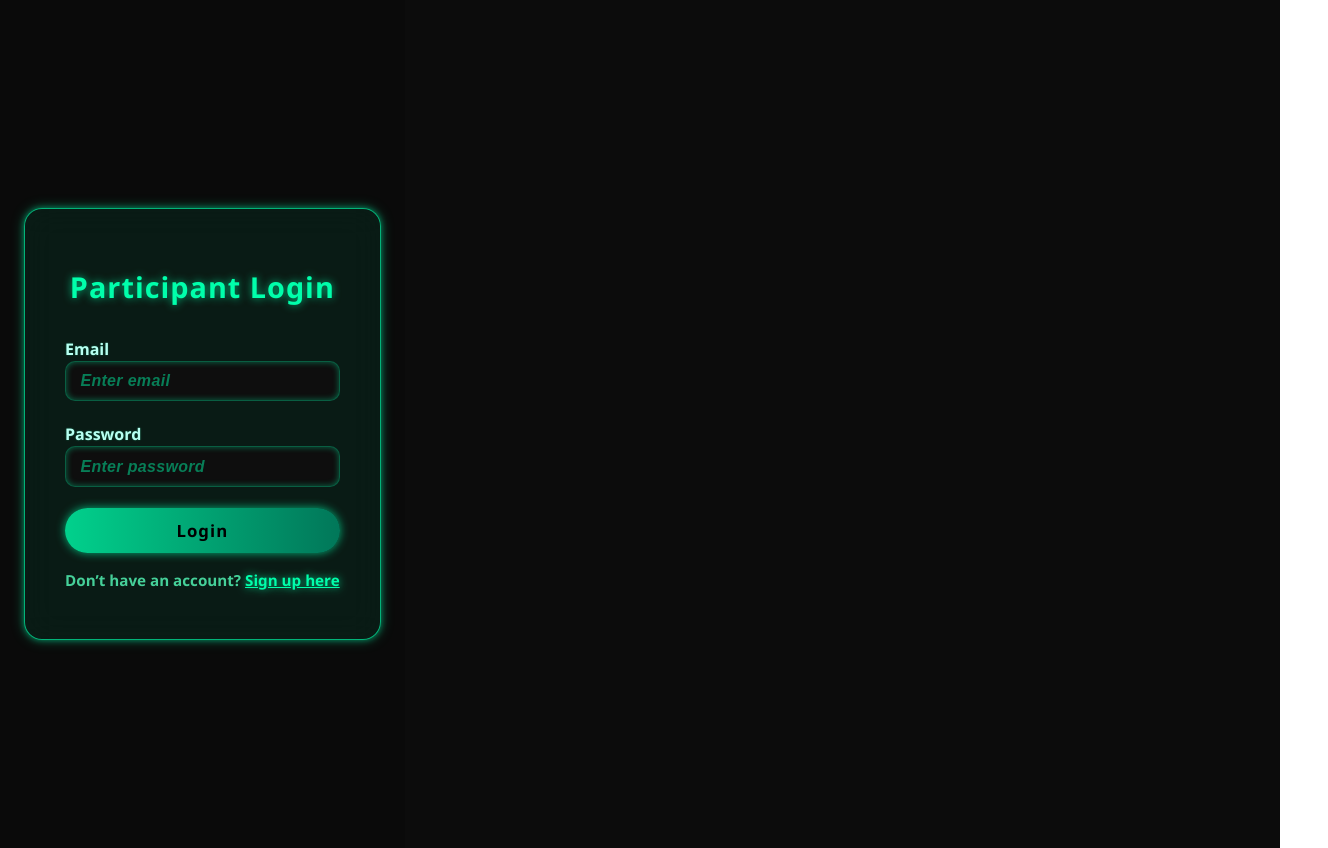
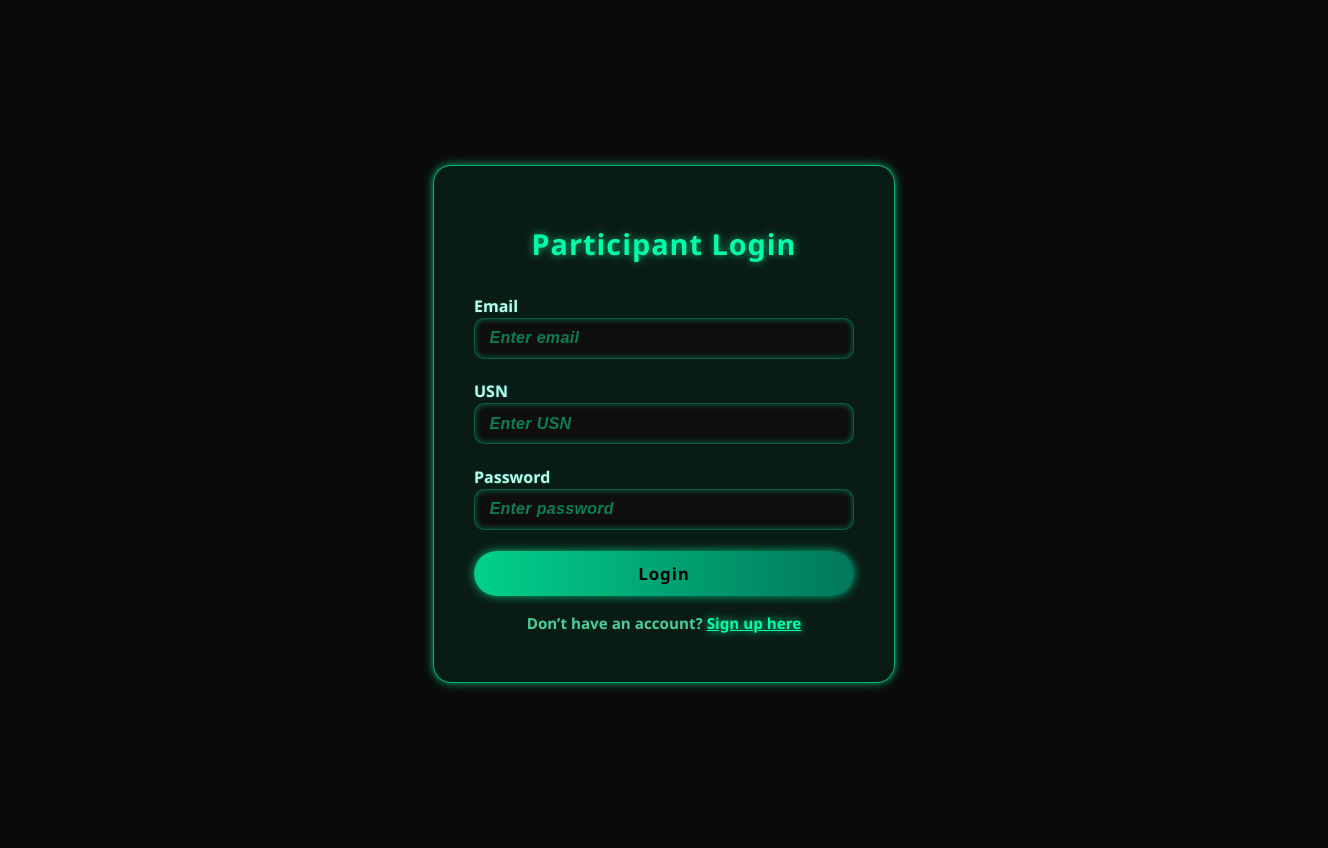
Before and after one commit to Amith0707/CampusConnectAi, a React (Vite) app in the folder client/: page /participant-login in a window 1280 px wide. Shown: the whole page, 1328 px wide, since content can reach past the window. Built offline with nearby package versions, Linux system fonts and the light colour scheme.

Commit message:
Did Minor fixes

```diff
--- a/client/src/pages/clubMember/ClubDashboard.jsx
+++ b/client/src/pages/clubMember/ClubDashboard.jsx
@@ -66,6 +66,9 @@ export default function ClubDashboard() {
   const [googleSheetLink, setGoogleSheetLink] = useState("");//added new
 
   const [entryFee, setEntryFee] = useState("");//added this entry fee
+  const [eventDate, setEventDate] = useState('');
+  const [eventTime, setEventTime] = useState('');
+  const [eventVenue, setEventVenue] = useState('');
 
   // New state to control FeaturesPanel visibility
   const [showFeaturesPanel, setShowFeaturesPanel] = useState(false);
@@ -127,6 +130,9 @@ export default function ClubDashboard() {
       setEventType("free");
       setEntryFee("");//added
       setGoogleFormLink("");//added google form link
+      setEventDate('');
+      setEventTime('');
+      setEventVenue('');
     }
   };
 
@@ -157,6 +163,9 @@ export default function ClubDashboard() {
           entryFee:eventType==="paid"? entryFee:0,
           googleFormLink,
           googleSheetLink,
+          date: eventDate,
+          time: eventTime,
+          venue: eventVenue,
         }),
       });
 
@@ -272,6 +281,28 @@ export default function ClubDashboard() {
                 rows={4}
                 className="input-area"
               />
+              {/*Adding venue date and time*/}
+              <input
+                type="date"
+                placeholder="Event Date"
+                value={eventDate}
+                onChange={(e) => setEventDate(e.target.value)}
+                className="input-area"
+              />
+              <input
+                type="time"
+                placeholder="Event Time"
+                value={eventTime}
+                onChange={(e) => setEventTime(e.target.value)}
+                className="input-area"
+              />
+              <input
+                type="text"
+                placeholder="Event Venue"
+                value={eventVenue}
+                onChange={(e) => setEventVenue(e.target.value)}
+                className="input-area"
+              />
 
               {/* Multi-select dropdown for interests */}
               <label htmlFor="event-interests" className="select-label">
--- a/client/src/pages/participant/ParticipantAuth.css
+++ b/client/src/pages/participant/ParticipantAuth.css
@@ -212,3 +212,14 @@
   letter-spacing: 0.04em;
   user-select: none;
 }
+
+/*Let's see if it fixes this alignment*/
+/* At the end of ParticipantAuth.css */
+.auth-container {
+  width: 100vw;
+  height: 100vh;
+  display: flex;
+  justify-content: center;
+  align-items: center;
+  overflow: hidden;
+}
--- a/client/src/pages/participant/ParticipantLogin.jsx
+++ b/client/src/pages/participant/ParticipantLogin.jsx
@@ -4,6 +4,7 @@ import './ParticipantAuth.css';
 
 const ParticipantLogin = () => {
   const [email, setEmail] = useState('');
+  const [usn, setUsn] = useState('');
   const [password, setPassword] = useState('');
   const navigate = useNavigate();
 
@@ -12,17 +13,18 @@ const ParticipantLogin = () => {
 
     console.log('[Login] Form submit triggered');
     console.log('[Login] Current email:', email);
+    console.log('[Login] USN:', usn);
     console.log('[Login] Current password:', password ? '******' : '(empty)');
 
-    if (!email || !password) {
+    if (!email|| !usn || !password) {
       console.warn('[Login] Missing email or password');
-      alert('Please enter both email and password');
+      alert('Please enter  email,USN and password');
       return;
     }
 
     console.log('[Login] Navigating to /loading with loginData state...');
     navigate('/loading', {
-      state: { loginData: { email, password } },
+      state: { loginData: { email,usn, password } },
     });
   };
 
@@ -45,6 +47,19 @@ const ParticipantLogin = () => {
               required
             />
           </div>
+
+          <div className="auth-group">
+            <label>USN</label>
+            <input
+              type="text"
+              className="auth-input"
+              placeholder="Enter USN"
+              value={usn}
+              onChange={(e) => setUsn(e.target.value)}
+              required
+            />
+          </div>
+
           <div className="auth-group">
             <label>Password</label>
             <input
--- a/client/src/pages/participant/ParticipantSignup.jsx
+++ b/client/src/pages/participant/ParticipantSignup.jsx
@@ -10,6 +10,7 @@ const interestsList = [
 const ParticipantSignup = () => {
   const [formData, setFormData] = useState({
     name: '',
+    usn:'',
     email: '',
     password: '',
     department: '',
@@ -89,7 +90,7 @@ const ParticipantSignup = () => {
       <div className="auth-box">
         <h2 className="auth-title">Participant Sign Up</h2>
         <form onSubmit={handleSubmit}>
-          {['name', 'email', 'password', 'department'].map((field) => (
+          {['name','usn', 'email', 'password', 'department'].map((field) => (
             <div className="auth-group" key={field}>
               <label>{field[0].toUpperCase() + field.slice(1)}</label>
               <input
--- a/client/src/pages/participant/participantDashboard.jsx
+++ b/client/src/pages/participant/participantDashboard.jsx
@@ -84,6 +84,11 @@ const ParticipantDashboard = () => {
                   <h4 className="event-club-name">{event.clubName}</h4>
                   <h3 className="event-title">{event.title}</h3>
                   <p className="event-description">{event.description}</p>
+                  <p className="event-meta">
+                    📅 {event.date ? new Date(event.date).toLocaleDateString("en-IN") : "TBA"} &nbsp; | &nbsp;
+                    ⏰ {event.time || "TBA"} &nbsp; | &nbsp;
+                    📍 {event.venue || "TBA"}
+                  </p>
                   <div className="event-tags">
                     {event.interests?.map((tag, i) => (
                       <span key={i} className="event-tag">{tag}</span>
@@ -91,7 +96,9 @@ const ParticipantDashboard = () => {
                   </div>
                   <div className="event-bottom">
                     <span className={`event-badge ${event.freeOrPaid === 'free' ? 'free' : 'paid'}`}>
-                      {event.freeOrPaid?.toUpperCase() || 'UNKNOWN'}
+                      {event.freeOrPaid==='paid'
+                        ?`Paid-₹${event.entryFee}`
+                        :'Free'}
                     </span>
                     <div style={{ display: 'flex', gap: '0.5rem', alignItems: 'center' }}>
                       {/* <button className="register-btn">Register</button> */}
```
